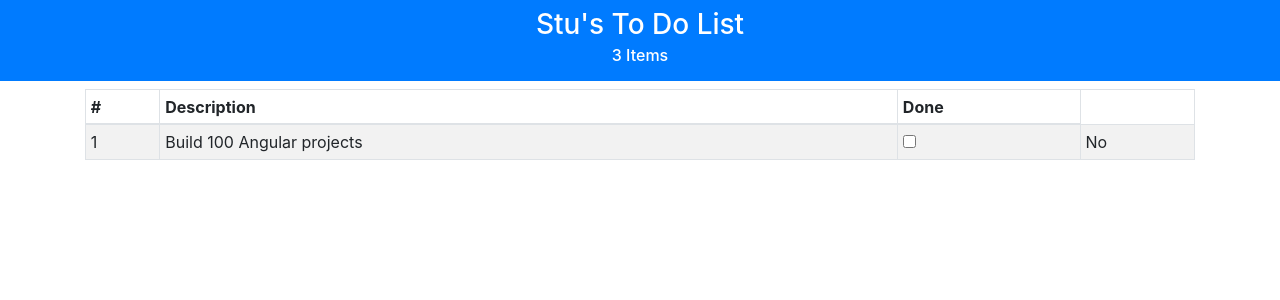
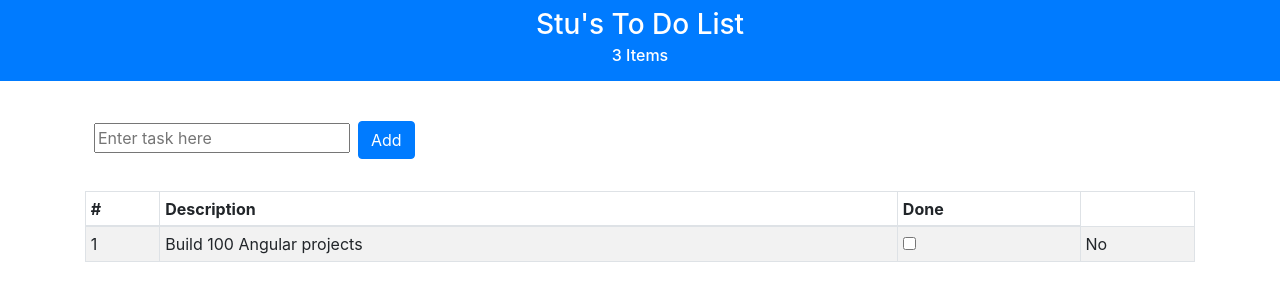
Before and after one commit to c0ff33-b34n/todo-list, an Angular app: page / in a window 1280 px wide. Shown: the top 300 px of the page. Built offline with nearby package versions, Linux system fonts and the light colour scheme.

Commit message:
Add input field to add new todo list items

```diff
--- a/src/app/app.component.html
+++ b/src/app/app.component.html
@@ -2,6 +2,14 @@
   {{ username }}'s To Do List
   <h6 class="mt-1 ">{{ itemCount }} Items</h6>
 </h3>
+<div class="container p-4">
+  <div class="row">
+    <div class="col">
+      <input type="form-control" placeholder="Enter task here" #todoText />
+      <button class="btn btn-primary m-2" (click)="addItem(todoText.value)">Add</button>
+    </div>
+  </div>
+</div>
 <div class="container">
   <table class="table table-striped table-bordered table-sm">
     <thead>
--- a/src/app/app.component.ts
+++ b/src/app/app.component.ts
@@ -21,4 +21,10 @@ export class AppComponent {
   get items(): readonly TodoItem[] {
     return this.list.items.filter(item => !item.complete);
   }
+
+  addItem(newItem) {
+    if (newItem !== '') {
+      this.list.addItem(newItem);
+    }
+  }
 }
```
